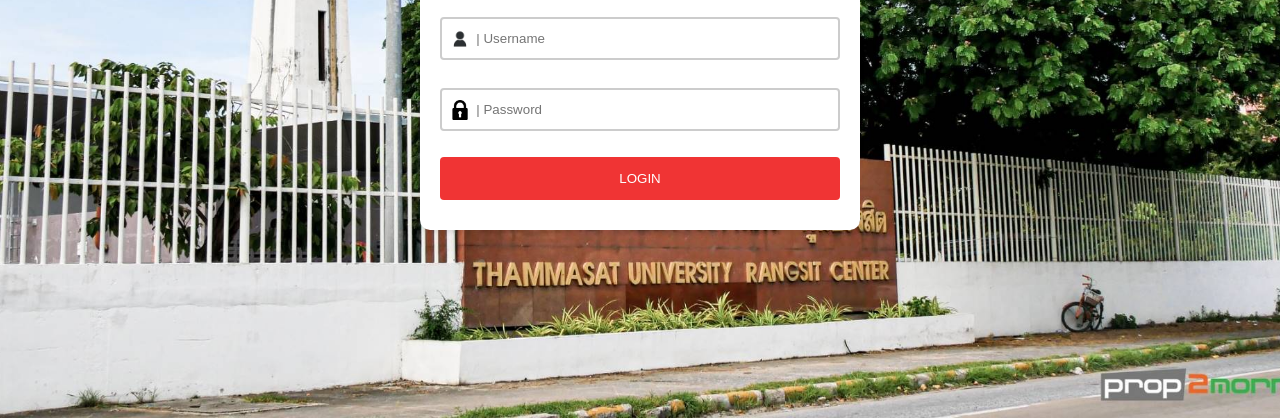
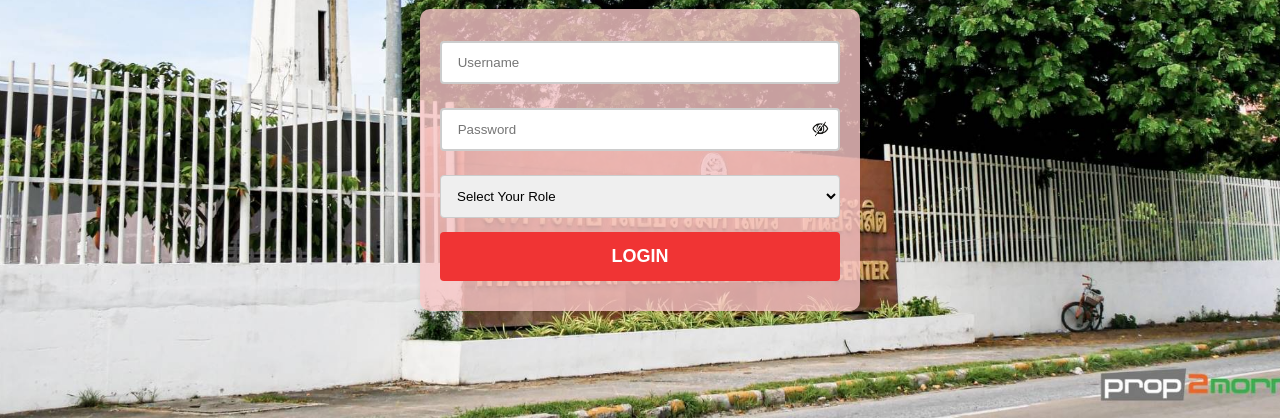
Before and after one commit to ChitipatJampa/cs261, a website: page Login.html in a window 1280 px wide. Shown: the part 382-800 px from the top of the page. Drawn offline with Linux system fonts and the light colour scheme.

Commit message:
add select role and show password button

```diff
--- a/Login.html
+++ b/Login.html
@@ -1,6 +1,9 @@
 <!DOCTYPE html>
-<html>
+<html lang="en">
   <head>
+    <meta charset="UTF-8" />
+    <meta name="viewport" content="width=device-width, initial-scale=1.0" />
+    <title>Login Page</title>
     <link rel="stylesheet" type="text/css" href="css/style.css" />
   </head>
   <body>
@@ -8,37 +11,48 @@
       <div class="logo">
         <img src="img/TU_Symbol.png" alt="Logo" />
       </div>
-      <h class="custom-h">Login Page</h>
+      <h1 class="custom-h">Login Page</h1>
     </div>
 
     <div class="container-form">
-      <h1>LOGIN</h1>
-
       <form>
-        <div class="icon-wrapper">
-          <img src="img/user-icon.jpg" alt="User Icon" class="icon" />
         <input
           type="text"
           id="username"
           name="username"
-            placeholder="| Username"
+          placeholder=" Username"
           required
         />
-        </div>
 
-        <div class="icon-wrapper">
-          <img src="img/lock-icon.png" alt="Password Icon" class="icon" />
+        <div class="password-wrapper">
           <input
             type="password"
             id="password"
             name="password"
-            placeholder="| Password"
+            placeholder=" Password"
             required
           />
+          <img
+            src="img/closed-eyes.jpg"
+            alt="Toggle Password"
+            id="togglePassword"
+            class="toggle-password-btn"
+          />
+        </div>
+
+        <div class="select">
+          <select id="role" name="role" required>
+            <option value="" disabled selected>Select Your Role</option>
+            <option value="student">Student</option>
+            <option value="teacher">Teacher</option>
+            <option value="admin">Admin</option>
+          </select>
         </div>
 
         <input type="submit" value="LOGIN" />
       </form>
     </div>
+
+    <script src="js/main.js"></script>
   </body>
 </html>
--- a/css/style.css
+++ b/css/style.css
@@ -8,10 +8,12 @@
 }
 
 .custom-h {
-  font-size: 3em;
+  font-size: 4em;
+  color: #ed3939;
 }
 
 .container {
+  text-align: center;
   width: 400px;
   margin: 60px auto;
 }
@@ -19,46 +21,19 @@
 .container-form {
   width: 400px;
   margin: 10px auto;
-  background-color: #ffffff;
+  background-color: #f8c6c6cd;
   border-radius: 10px;
   box-shadow: 0 2px 5px rgba(0, 0, 0, 0.1);
   padding: 20px;
 }
 
-h1 {
-  text-align: center;
-  margin-bottom: 20px;
-  color: #333;
-}
-
-h2 {
-  text-align: center;
-  margin-bottom: 10px;
-  color: #f60404;
-}
-
-.icon-wrapper {
-  position: relative;
-  margin-bottom: 1%;
-}
-
-.icon-wrapper input {
+select {
   width: 100%;
-  padding-left: 40px;
   padding: 12px;
   box-sizing: border-box;
   border: 1px solid #ccc;
   border-radius: 4px;
-  text-indent: 6%;
-}
-
-.icon {
-  position: absolute;
-  left: 10px;
-  top: 50%;
-  transform: translateY(-50%);
-  width: 20px;
-  height: 20px;
+  margin-bottom: 1%;
 }
 
 input[type="text"],
@@ -74,6 +49,8 @@
 input[type="submit"] {
   background-color: #f03434;
   color: white;
+  font-size: large;
+  font-weight: bold;
   padding: 14px 20px;
   margin: 10px 0;
   border: none;
@@ -87,11 +64,31 @@
 }
 
 .logo {
-  text-align: center;
-  margin-bottom: 10px;
+  margin-bottom: 30px;
 }
 
 .logo img {
-  width: 100px;
-  height: 100px;
+  width: 150px;
+  height: 150px;
 }
+
+.password-wrapper {
+  position: relative;
+  margin-bottom: 12px;
+}
+
+.password-wrapper input {
+  width: 100%;
+  padding-right: 40px;
+}
+
+.toggle-password-btn {
+  width: 20px;
+  height: 15px;
+  cursor: pointer;
+  position: absolute;
+  right: 10px;
+  top: 50%;
+  transform: translateY(-50%);
+  z-index: 1;
+}
```
Also changed, not shown: JS/Script.js (added, +16 -0 lines), img/closed-eyes.jpg (added), img/open-eyes.jpg (added). Lines whose indentation alone changed are shown as unchanged.
